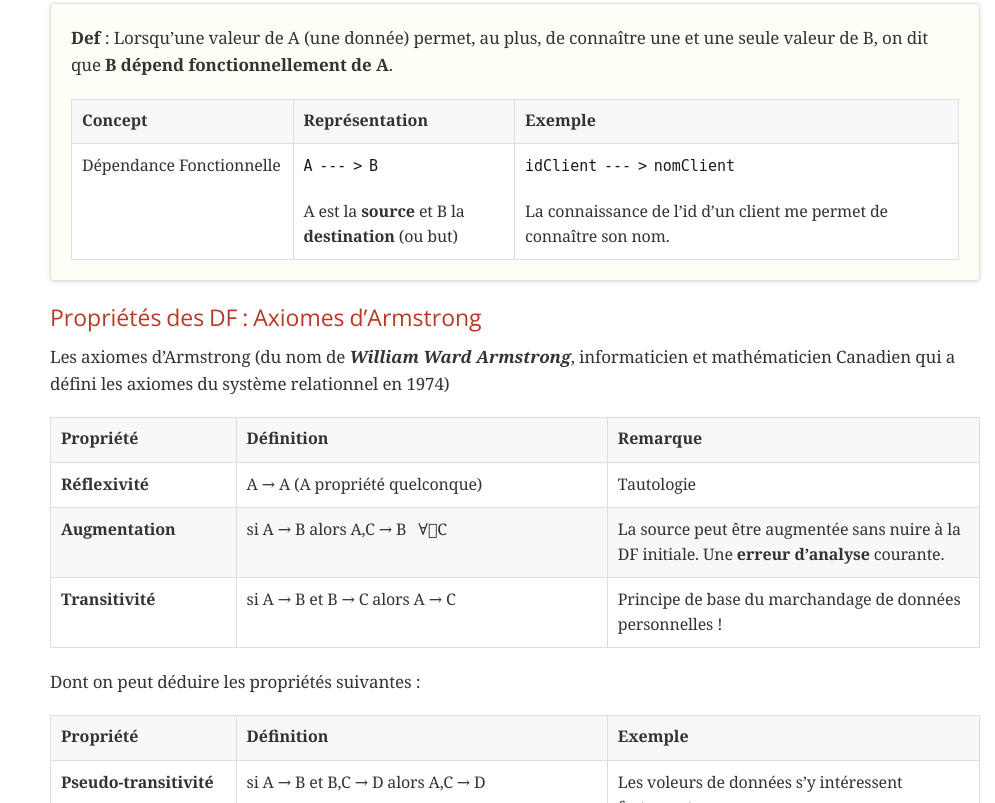
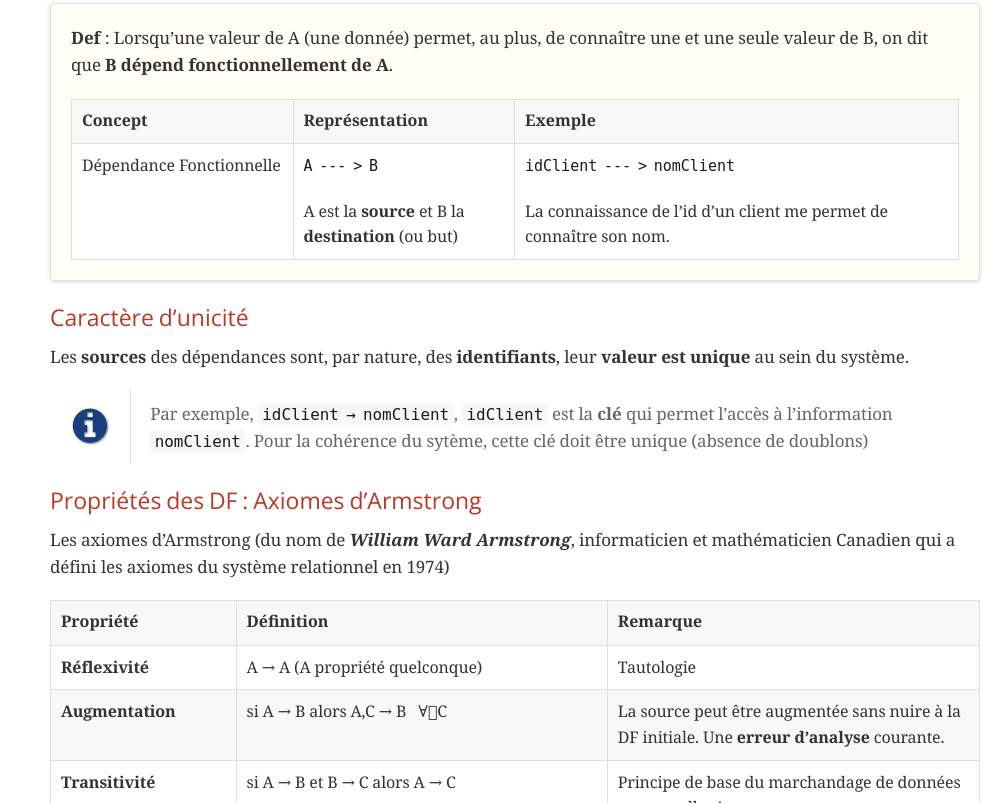
Before and after one commit to ocapuozzo/analyse-domaine, a plain HTML site: page docs/index.html in a window 1280 px wide. Shown: the part 1245-2048 px from the top of the page, without its empty margins (285-1280 px from the left). Drawn offline with nearby package versions, Linux system fonts and the light colour scheme; a web font is replaced by a local one.

Commit message:
add caractère d'unicité des sources de dépendances

```diff
--- a/docs/index.html
+++ b/docs/index.html
@@ -31,6 +31,7 @@
 <li><a href="#introduction">Introduction</a></li>
 <li><a href="#dépendance-fonctionnelle">Dépendance Fonctionnelle</a>
 <ul class="sectlevel3">
+<li><a href="#caractère-d-unicité">Caractère d&#8217;unicité</a></li>
 <li><a href="#propriétés-des-df-axiomes-d-armstrong">Propriétés des DF : Axiomes d&#8217;Armstrong</a></li>
 <li><a href="#qualités-remarquables-des-df">Qualités remarquables des DF</a></li>
 </ul>
@@ -125,6 +126,26 @@ on dit que <strong>B dépend fonctionnellement de A</strong>.</p>
 <p class="tableblock">La connaissance de l&#8217;id d&#8217;un client me permet de connaître son nom.</p></td>
 </tr>
 </tbody>
+</table>
+</div>
+</div>
+<div class="sect3">
+<h4 id="caractère-d-unicité"><a class="anchor" href="#caractère-d-unicité"></a>Caractère d&#8217;unicité</h4>
+<div class="paragraph">
+<p>Les <strong>sources</strong> des dépendances sont, par nature, des <strong>identifiants</strong>,
+leur <strong>valeur est unique</strong> au sein du système.</p>
+</div>
+<div class="admonitionblock note">
+<table>
+<tr>
+<td class="icon">
+<i class="fa icon-note" title="Note"></i>
+</td>
+<td class="content">
+Par exemple, <code>idClient &#8594; nomClient</code>,  <code>idClient</code> est la <strong>clé</strong> qui permet l&#8217;accès à l&#8217;information <code>nomClient</code>. Pour la cohérence du sytème,
+cette clé doit être unique (absence de doublons)
+</td>
+</tr>
 </table>
 </div>
 </div>
```
Also changed, not shown: 1 other file.
